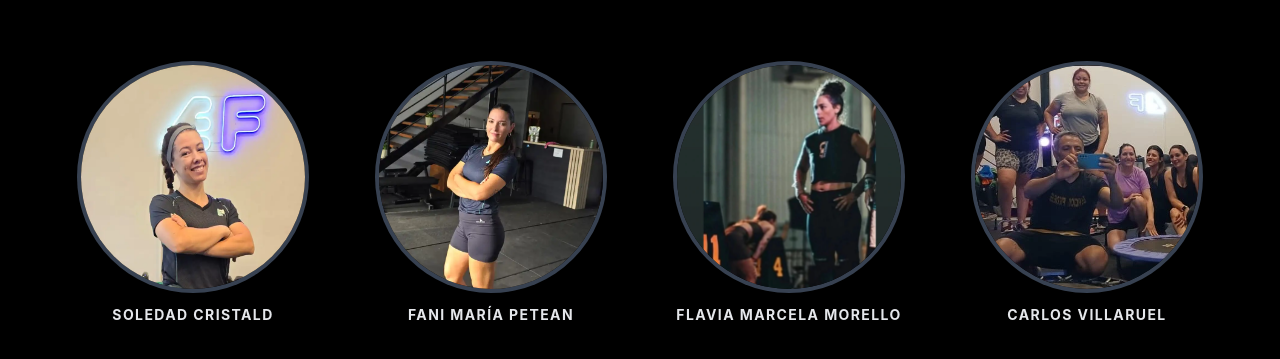
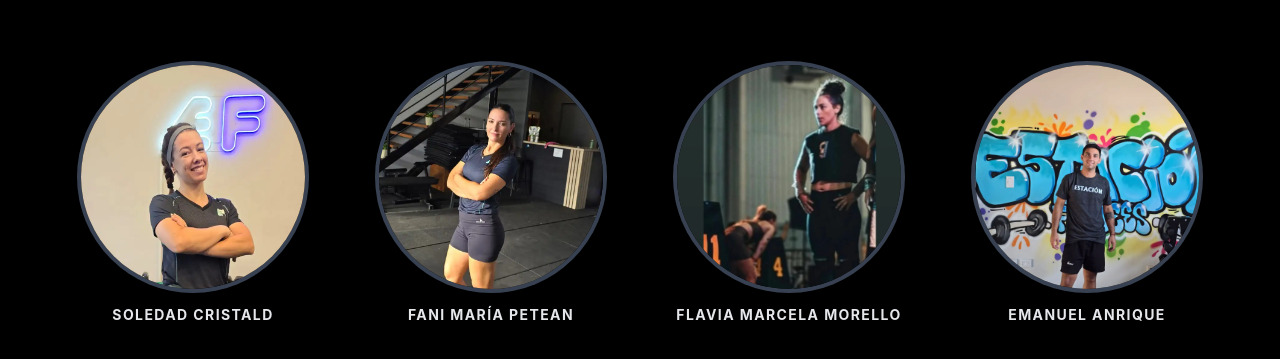
Before and after one commit to JoseI11/estacion-fitness, a React (Vite) app: page /profesores in a window 1280 px wide. Shown: the part 303-662 px from the top of the page. Built offline with nearby package versions, Linux system fonts and the light colour scheme; no server answers.

Commit message:
chore: delete Carlos profile because he will leave the project

```diff
--- a/src/data/actividades.ts
+++ b/src/data/actividades.ts
@@ -32,12 +32,7 @@
     nivel: 'Todos los niveles',
     imagen: '/actividades/baile-fit.webp',
   },
-  {
-    nombre: 'Jumping',
-    descripcion: 'Saltá al ritmo de la música sobre mini trampolines. Una clase divertida, de bajo impacto y alto rendimiento cardiovascular.',
-    nivel: 'Todos los niveles',
-    imagen: '/actividades/jumping.webp',
-  },
+
   {
     nombre: 'Personalizado',
     descripcion: 'Entrenamiento adaptado a tus objetivos específicos con seguimiento individual. La opción ideal para resultados concretos.',
--- a/src/data/profesores.ts
+++ b/src/data/profesores.ts
@@ -31,13 +31,6 @@
     especialidad: 'Coach nivel 1 de Cross/preparadora física',
     enlace_instagram:'https://www.instagram.com/morelloflavia/',
     foto: '/profesores/profe-flavia.webp',
-  },
-  {
-    slug: 'carlos-villaruel',
-    nombre: 'Carlos Villaruel',
-    especialidad: 'Profesor de jumping',
-    enlace_instagram:'https://www.instagram.com/jumpersfitrafaela/',
-    foto: '/profesores/profe-carlos.webp',
   },
   {
     slug: 'emanuel-anrique',
```
Also changed, not shown: public/profesores/profe-carlos.webp (deleted).
